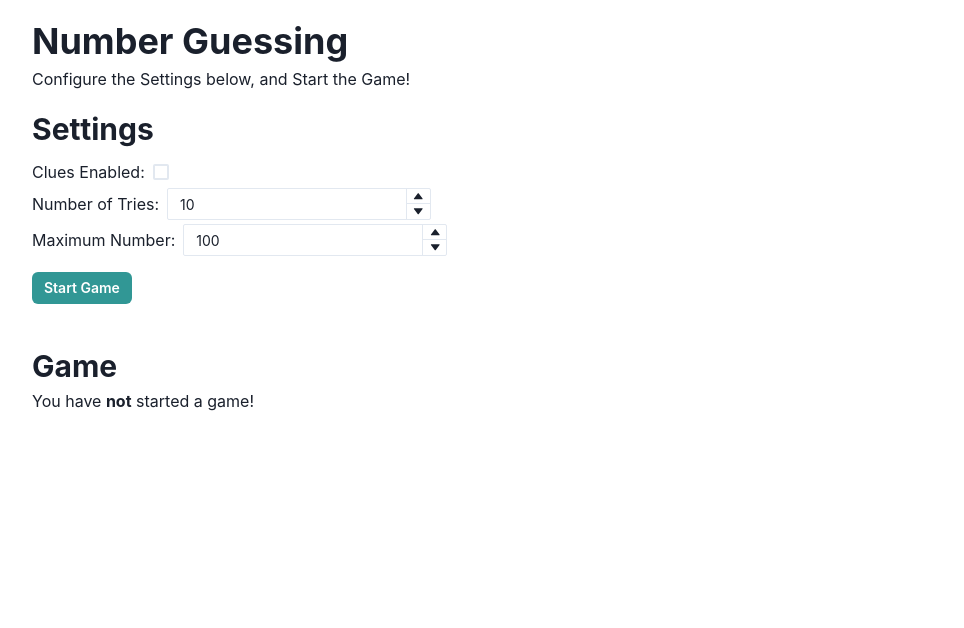
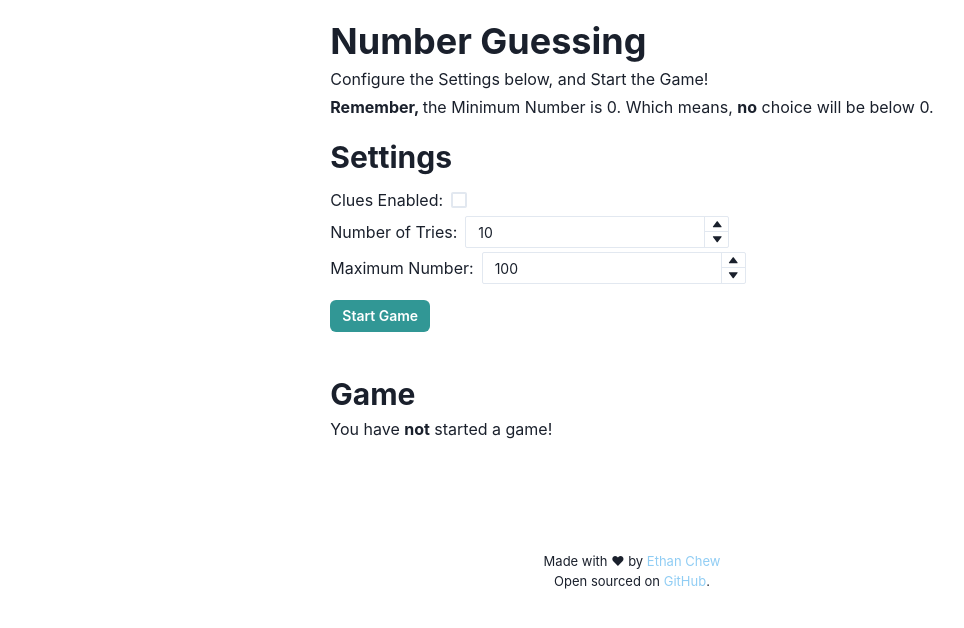
Before and after one commit to Ethan-Chew/Web-Apps, a Next.js app: page /NumberGuesser in a window 1280 px wide. Shown: the top 628 px of the page, without its empty margins (8-972 px from the left). Built offline with nearby package versions, Linux system fonts and the light colour scheme.

Commit message:
Footer + Number Guessing Game

```diff
--- /dev/null
+++ b/components/Footer.js
@@ -0,0 +1,48 @@
+import {
+    Box,
+    Container,
+    Stack,
+    Text,
+    Link
+} from '@chakra-ui/react';
+
+export default function Footer() {
+    return (
+        <Box>
+            <Container
+                as={Stack}
+                maxW={'6xl'}
+                py={4}
+                direction={{ base: 'column', md: 'row' }}
+                spacing={4}
+                justify={{ base: 'center', md: 'space-between' }}
+                align={{ base: 'center', md: 'center' }}>
+                <Text
+                    style={{ margin: "25px 0", textAlign: "center", fontSize: 13 }}
+                    color=""
+                >
+                    Made with ♥&#xFE0E; by{" "}
+                    <Link
+                        color="blue.200"
+                        href="https://www.ethanchew.me"
+                        target="_blank"
+                        rel="noreferrer"
+                    >
+                        Ethan Chew
+                    </Link>{" "}
+                    <br />
+                    Open sourced on{" "}
+                    <Link
+                        color="blue.200"
+                        href="https://github.com/Ethan-Chew/Web-Apps"
+                        target="_blank"
+                        rel="noreferrer"
+                    >
+                        GitHub
+                    </Link>
+                    .{" "}
+                </Text>
+            </Container>
+        </Box>
+    );
+}
--- a/pages/NumberGuesser.js
+++ b/pages/NumberGuesser.js
@@ -31,23 +31,34 @@ const NumberGuesser = () => {
     const [status, setStatus] = useState("")
     const [isOpen, setIsOpen] = useState(false)
     const [msg, setMsg] = useState("")
+    const [i, sI] = useState(1)
 
     const onClose = () => setIsOpen(false)
     const cancelRef = useRef()
 
-    let i = 0;
+    const resetGame = () => {
+        setIsOpen(false)
+        setCorrect(0)
+        setMaxNum(100)
+        setMsg("")
+        sI(1)
+        setStatus("")
+        setUserGuess(0)
+        setGameStart(false)
+    }
 
     const handleUserGuess = (e) => {
         e.preventDefault()
 
+        sI(i+1)
         if (numOfGuess - i !== 0) {
-            i += 1
+            if (userGuess > maxNum || userGuess < 0) {
+                setMsg(`Wrong! You gave an answer that is ${(userGuess > maxNum) ? "more than the Maximum Number" : "less than zero"}! You have ${numOfGuess - i} tries left!`)
+            } else {
                 if (corrAns === userGuess) {
                     setStatus("c")
                     setMsg(`You got it correct after ${i} tries! Good Job!`)
                     setIsOpen(true)
-                setUserGuess(0)
-                setGameStart(false)
                 } else {
                     setStatus("w")
                     if (clueEnabled) {
@@ -56,14 +67,14 @@ const NumberGuesser = () => {
                         setMsg(`Wrong! You have ${numOfGuess - i} tries left!`)
                     }
                 }
-        } else {
+            }
+        }
+
+        if (numOfGuess - i === 0) {
             setStatus("w")
             setMsg(`Wrong! The correct answer was ${corrAns}!`)
             setIsOpen(true)
-            setUserGuess(0)
-            setGameStart(false)
         }
-        console.log(corrAns, userGuess, status)
     }
 
     const startGame = () => {
@@ -71,6 +82,7 @@ const NumberGuesser = () => {
             setUserGuess(0)
             setGameStart(false)
         } else {
+            resetGame()
             setCorrect(Math.round(Math.random() * maxNum))
             setGameStart(true)
         }
@@ -80,7 +92,8 @@ const NumberGuesser = () => {
         <Box mx={10}>
             <Box mb={4} mt={5}>
                 <Heading mb={1}>Number Guessing</Heading>
-                <Text>Configure the Settings below, and Start the Game!</Text>
+                <Text mb={1}>Configure the Settings below, and Start the Game!</Text>
+                <Text><b>Remember, </b>the Minimum Number is 0. Which means, <b>no</b> choice will be below 0.</Text>
             </Box>
             {/*Configure Game*/}
             <Box mb={10}>
@@ -120,7 +133,7 @@ const NumberGuesser = () => {
                 <Text fontSize="3xl"><b>Game</b></Text>
                 {gameStarted ? (
                     <form onSubmit={handleUserGuess}>
-                        <FormControl id="user-guessing" isRequired>
+                        <FormControl id="user-guessing" isRequired isInvalid={status === "w"}>
                             <FormLabel>Guess the Number!</FormLabel>
                             <NumberInput borderColor={(status === "c") ? "green" : (status === "w") ? "tomato" : ""} defaultValue={100} min={0} size="sm" allowMouseWheel>
                                 <NumberInputField onChange={(e) => setUserGuess(Number(e.currentTarget.value))} />
@@ -134,6 +147,12 @@ const NumberGuesser = () => {
                                 Guess!
                             </Button>
                         </FormControl>
+                    </form>
+                ) : (
+                    <Text>You have <b>not</b> started a game!</Text>
+                )}
+            </Box>
+            {/*Alert Dialog*/}
             <AlertDialog leastDestructiveRef={cancelRef} isOpen={isOpen} onClose={onClose}>
                 <AlertDialogOverlay>
                     <AlertDialogContent>
@@ -147,11 +166,6 @@ const NumberGuesser = () => {
                     </AlertDialogContent>
                 </AlertDialogOverlay>
             </AlertDialog>
-                    </form>
-                ) : (
-                    <Text>You have <b>not</b> started a game!</Text>
-                )}
-            </Box>
         </Box>
     )
 }
--- a/pages/_app.js
+++ b/pages/_app.js
@@ -1,5 +1,6 @@
 import '../styles/globals.css'
-import { ChakraProvider, extendTheme } from "@chakra-ui/react"
+import { ChakraProvider, extendTheme, VStack } from "@chakra-ui/react"
+import Footer from "../components/Footer";
 
 const theme = extendTheme({
     config: {
@@ -11,7 +12,10 @@ const theme = extendTheme({
 function MyApp({ Component, pageProps }) {
   return(
       <ChakraProvider theme={theme}>
-        <Component {...pageProps} />
+        <VStack spacing={70}>
+            <Component {...pageProps} />
+            <Footer />
+        </VStack>
       </ChakraProvider>
   )
 }
```
Also changed, not shown: pages/index.js (+5 -5 lines). Lines whose indentation alone changed are shown as unchanged.
